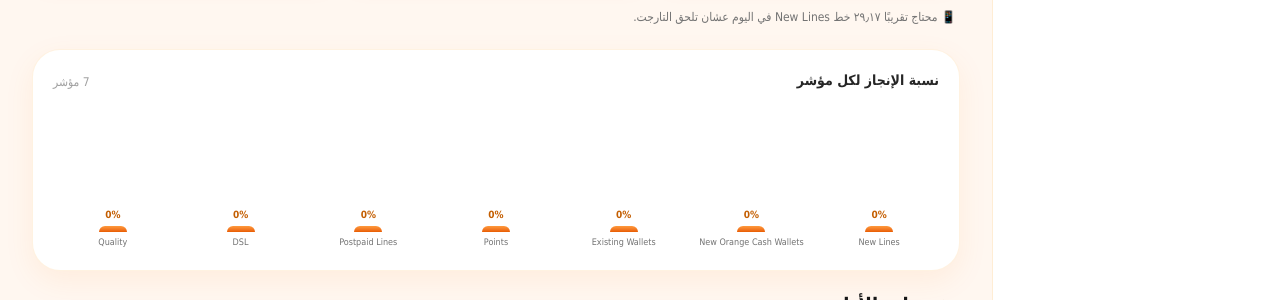
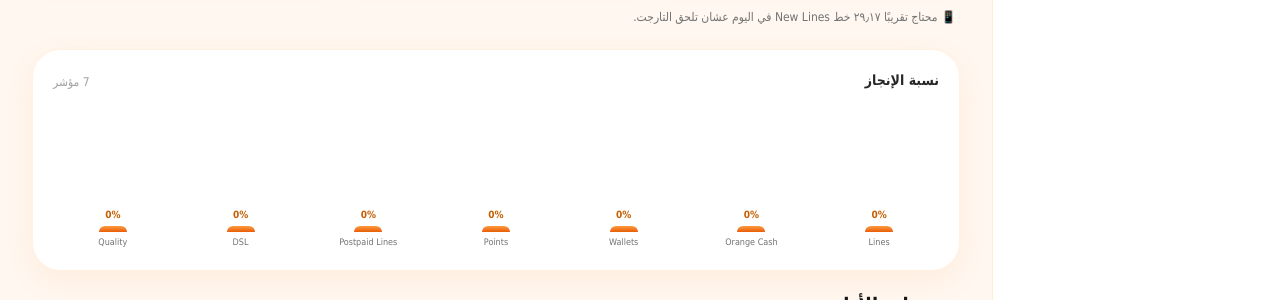
Before and after one commit to mahmoudkhairyy-cell/track-your-sales, a Next.js app: page /track-your-sales/home in a window 1280 px wide. Shown: the part 589-889 px from the top of the page. Built offline with nearby package versions, Linux system fonts and the light colour scheme.

Commit message:
Home: shorter KPI labels and chart title
Co-Authored-By: Claude Haiku 5.5 <noreply@anthropic.com>
Claude-Session: https://claude.ai/code/session_01Y2u71WU7QRN5BUd6Mcr6Lz

```diff
--- a/src/app/(app)/home/page.tsx
+++ b/src/app/(app)/home/page.tsx
@@ -74,6 +74,11 @@ function greeting() {
   if (hour >= 5 && hour < 12) return "صباح الخير يا";
   if (hour >= 12 && hour < 18) return "نهارك سعيد يا";
   return "مساء الخير يا";
+}
+
+function shortKpiName(name: string) {
+  const words = name.split(" ").filter((w) => !["New", "Existing"].includes(w));
+  return words.length > 2 ? words.slice(0, 2).join(" ") : words.join(" ");
 }
 
 export default function HomePage() {
@@ -196,7 +201,7 @@ export default function HomePage() {
 
       <section className="rounded-[28px] border border-orange-100/70 bg-white p-5 shadow-[0_10px_30px_rgba(255,121,0,0.08)]">
         <div className="flex items-end justify-between">
-          <p className="text-sm font-black text-neutral-800">نسبة الإنجاز لكل مؤشر</p>
+          <p className="text-sm font-black text-neutral-800">نسبة الإنجاز</p>
           <p className="text-xs text-neutral-400">{data.kpis.length} مؤشر</p>
         </div>
         <div className="mt-4 flex h-36 items-end justify-around gap-2">
@@ -206,7 +211,7 @@ export default function HomePage() {
               <div key={kpi.kpiKey} className="flex h-full flex-1 flex-col items-center justify-end gap-1">
                 <span className="text-[10px] font-extrabold text-[#c45e00]">{Math.round(kpi.percent)}%</span>
                 <div className="w-full max-w-[28px] rounded-t-xl bg-gradient-to-t from-[#e85d00] to-[#ff9a3c] transition-all" style={{ height: `${h}%` }} />
-                <span className="w-full truncate text-center text-[9px] text-neutral-500" dir="ltr">{kpi.nameEn}</span>
+                <span className="w-full truncate text-center text-[9px] text-neutral-500" dir="ltr">{shortKpiName(kpi.nameEn)}</span>
               </div>
             );
           })}
```
